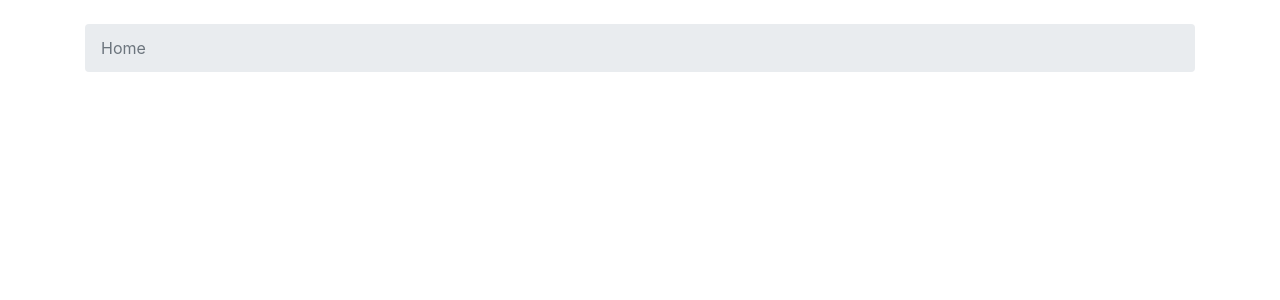
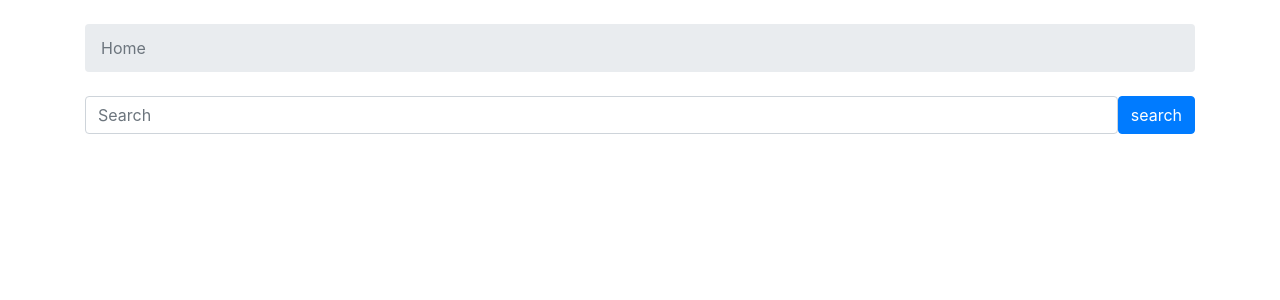
Before and after one commit to alishbah13/ArticleRecommendationSystem, a Django app: page / in a window 1280 px wide. Shown: the part 56-356 px from the top of the page. Run offline with Django 3.2, Linux system fonts and the light colour scheme; some libraries are stand-ins or nearby versions.

Commit message:
search bar active

```diff
--- a/ARS/recsys/views.py
+++ b/ARS/recsys/views.py
@@ -14,7 +14,14 @@ from recsys.resources import ArticleResource
 def index(request):
     if request.user.is_authenticated:
         # return 'Hello world'
-        return render(request, 'test.html')
+        a = 'alish'
+        if request.method == 'GET':
+            search_query = request.GET.get('q')
+            quer = request.GET['q']
+            print(quer)
+
+
+        return render(request, 'home.html')
     return render(request, 'home.html')
     # return 'Hello World!'
 
--- a/ARS/templates/base.html
+++ b/ARS/templates/base.html
@@ -51,7 +51,19 @@
       {% block content %}
       {% endblock %}
     </div>
-    <div class="container"> {{ user.username }} </div>
+    <div class="container">
+
+      <form type="GET" action="." value="{{request.GET.q}}" >
+        <div class="input-group">
+          <input id="search_text" type="text" name="q" value="{{request.GET.q}}" class="form-control rounded" placeholder="Search" aria-label="Search"
+            aria-describedby="search-addon" />
+          <button id="search_submit" type="submit" name="submit" value="Search" class="btn btn-primary">search</button>
+        </div>
+      </form>
+
+
+
+    </div>
     <script src="{% static 'js/jquery-3.6.0.min.js' %}"></script>
     <script src="{% static 'js/popper.min.js' %}"></script>
     <script src="{% static 'js/bootstrap.min.js' %}"></script>
```
Also changed, not shown: ARS/templates/test.html (+11 -0 lines).
